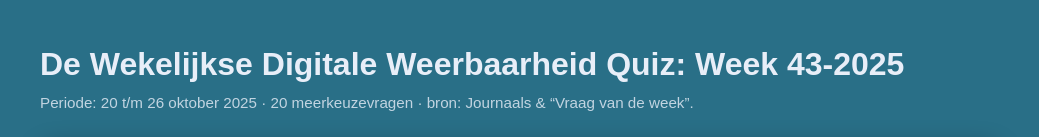
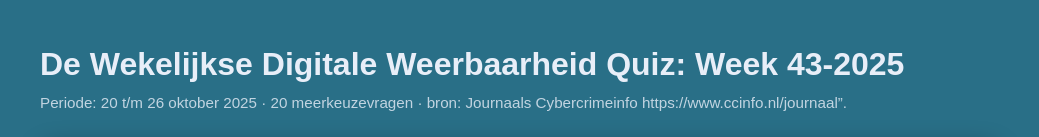
Before and after one commit to Cybercrimeinfo/quiz-43-2025, a plain HTML site: page index.html in a window 1280 px wide. Shown: the top 137 px of the page, without its empty margins (120-1159 px from the left). Drawn offline with Linux system fonts and the light colour scheme.

Commit message:
Update quiz source in index.html

```diff
--- a/index.html
+++ b/index.html
@@ -43,7 +43,7 @@
   <div class="wrap">
     <header>
       <h1>De Wekelijkse Digitale Weerbaarheid Quiz: Week 43-2025</h1>
-      <div class="sub">Periode: 20 t/m 26 oktober 2025 · 20 meerkeuzevragen · bron: Journaals & “Vraag van de week”.</div>
+      <div class="sub">Periode: 20 t/m 26 oktober 2025 · 20 meerkeuzevragen · bron: Journaals Cybercrimeinfo https://www.ccinfo.nl/journaal”.</div>
     </header>
 
     <section class="card">
```
